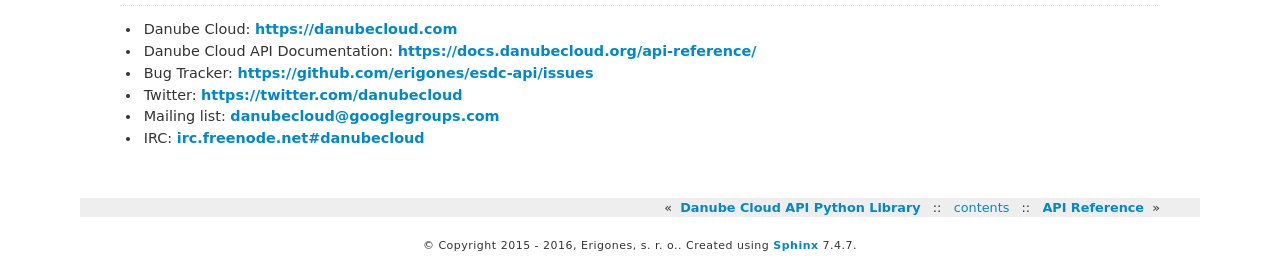
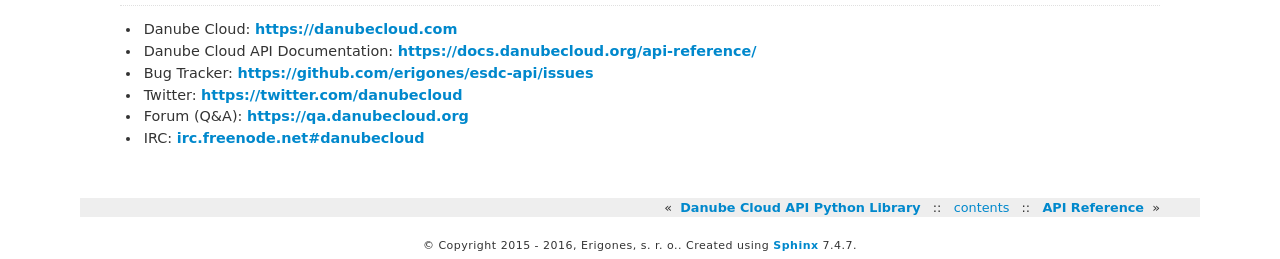
Before and after one commit to erigones/esdc-api, a Sphinx documentation site: the page built from docs/readme.rst, in a window 1280 px wide. Shown: the part 673-932 px from the top of the page. Built offline with Sphinx 7.4.7, drawn with Linux system fonts in a browser that asks for light colours.

Commit message:
Added qa.danubecloud.org into links

```diff
--- a/docs/readme.rst
+++ b/docs/readme.rst
@@ -37,5 +37,5 @@
 - Danube Cloud API Documentation: https://docs.danubecloud.org/api-reference/
 - Bug Tracker: https://github.com/erigones/esdc-api/issues
 - Twitter: https://twitter.com/danubecloud
-- Mailing list: `danubecloud@googlegroups.com <danubecloud+subscribe@googlegroups.com>`__
+- Forum (Q&A): https://qa.danubecloud.org
 - IRC: `irc.freenode.net#danubecloud <https://webchat.freenode.net/#danubecloud>`__
```
